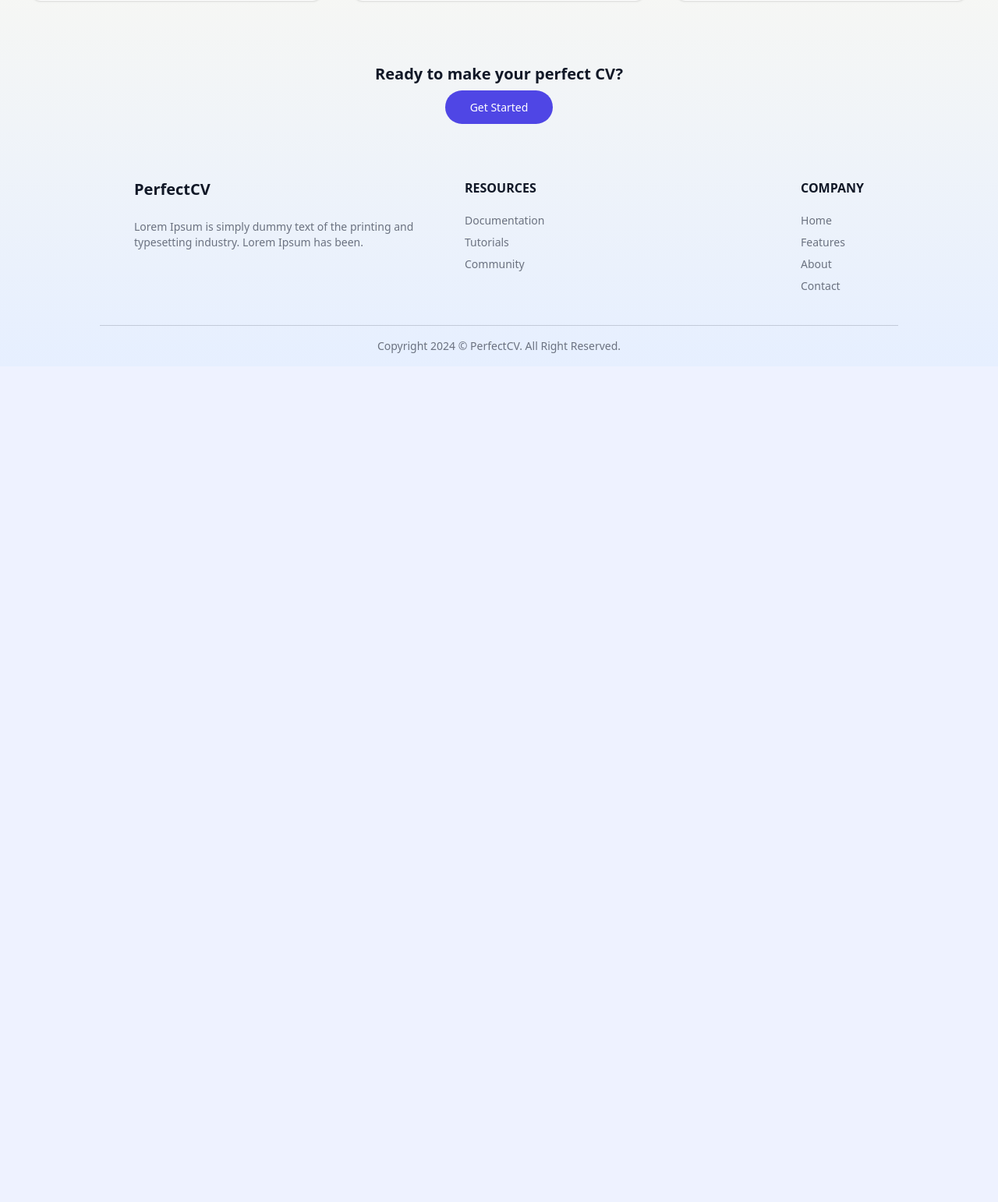
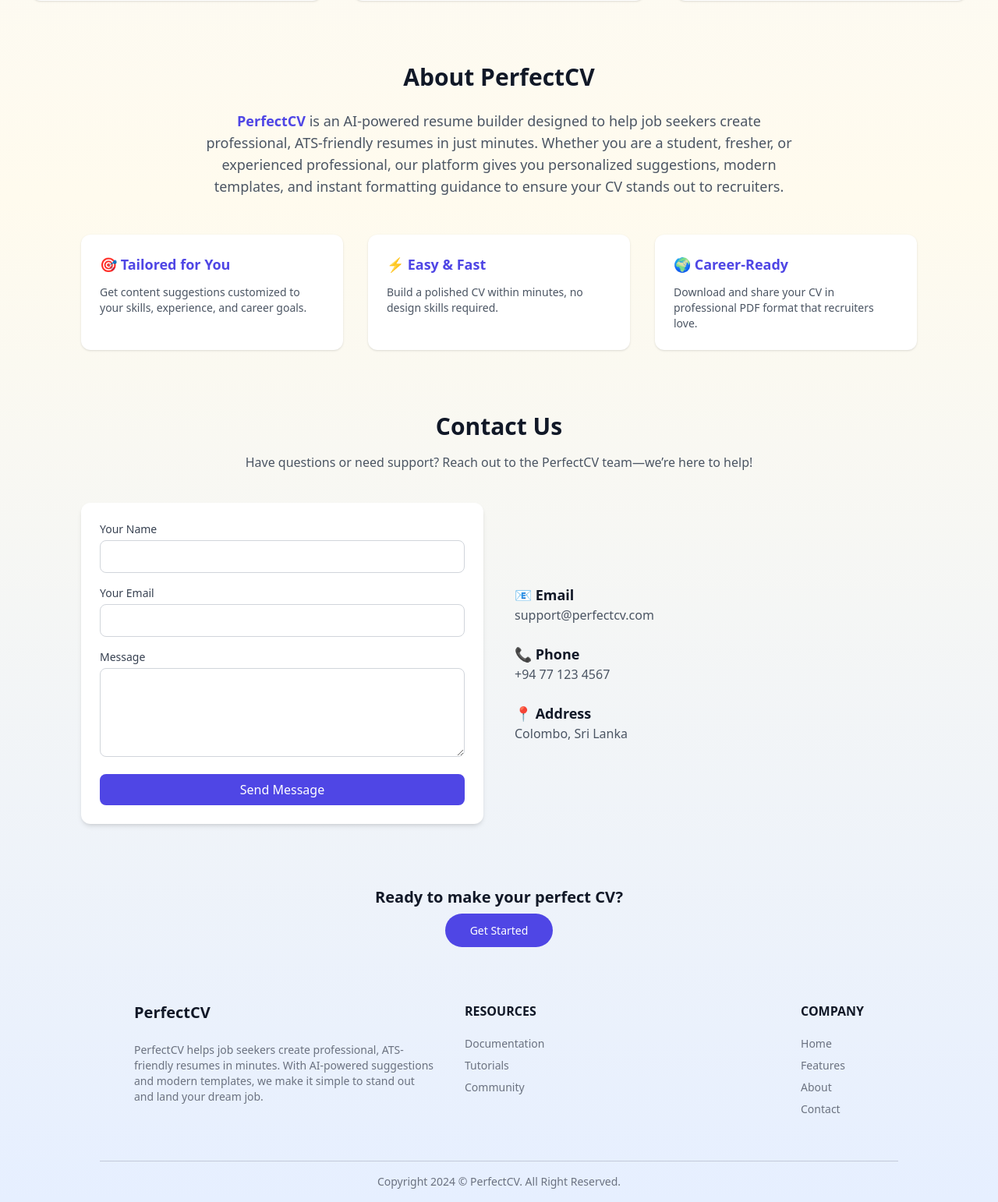
Before and after one commit to Dhivanujan/MiniProject-PerfectCV, a Flask app: page / in a window 1280 px wide. Shown: the part 1037-2579 px from the top of the page at 78% size. Before the commit the page ends 1490 px from the top, so only its background shows below. Run offline with Flask 3, Linux system fonts and the light colour scheme; parts of the project's set-up code (start-up, migrations or seed data) failed here and were passed over; some libraries are stand-ins or nearby versions.

Commit message:
Added some features and animation to the home page

```diff
--- a/templates/home.html
+++ b/templates/home.html
@@ -5,68 +5,80 @@
   <meta name="viewport" content="width=device-width, initial-scale=1.0">
   <title>PerfectCV - Create Your Perfect Resume</title>
   <script src="https://cdn.tailwindcss.com"></script>
+  <style>
+    /* Fade-in animation */
+    .fade-in {
+      opacity: 0;
+      transform: translateY(20px);
+      transition: all 0.8s ease-out;
+    }
+
+    .fade-in.show {
+      opacity: 1;
+      transform: translateY(0);
+    }
+
+    /* Scroll-padding to prevent navbar overlap */
+    html {
+      scroll-padding-top: 80px; /* adjust based on navbar height */
+      scroll-behavior: smooth;
+    }
+  </style>
 </head>
 <body class="bg-gradient-to-b from-[#F5F7FF] via-[#fffbee] to-[#E6EFFF]">
+
   <!-- Navbar -->
-  <header class="sticky top-0 bg-gradient-to-r from-indigo-50 to-blue-50 shadow-md z-50">
-    <div class="max-w-7xl mx-auto flex items-center justify-between px-6 py-4">
+  <header id="navbar" class="bg-white/80 sticky top-0 z-50 transition-all duration-300">
+    <div class="max-w-7xl mx-auto flex items-center justify-between px-6 py-3 md:py-4">
       <!-- Logo -->
       <a href="{{ url_for('home') }}" class="flex items-center">
-        <span class="font-extrabold text-2xl text-indigo-700 tracking-tight">📄 PerfectCV</span>
+        <span class="font-bold text-lg md:text-xl text-blue-600">PerfectCV</span>
       </a>
 
       <!-- Desktop Nav Links -->
-      <nav class="hidden md:flex items-center gap-6 text-gray-700 text-sm font-semibold">
-        <a href="{{ url_for('home') }}" class="flex items-center gap-2 px-4 py-2 rounded-xl hover:bg-indigo-100 hover:text-indigo-800 transition-all duration-300">
-          <span>🏠 Home</span>
-        </a>
-        <a href="#features" class="flex items-center gap-2 px-4 py-2 rounded-xl hover:bg-indigo-100 hover:text-indigo-800 transition-all duration-300">
-          <span>✨ Features</span>
-        </a>
-        <a href="#about" class="flex items-center gap-2 px-4 py-2 rounded-xl hover:bg-indigo-100 hover:text-indigo-800 transition-all duration-300">
-          <span>ℹ️ About</span>
-        </a>
-        <a href="#contact" class="flex items-center gap-2 px-4 py-2 rounded-xl hover:bg-indigo-100 hover:text-indigo-800 transition-all duration-300">
-          <span>📧 Contact</span>
-        </a>
+      <nav class="hidden md:flex gap-6 text-gray-700 text-sm font-medium">
+        <a href="#home" class="hover:text-indigo-600 transition">Home</a>
+        <a href="#features" class="hover:text-indigo-600 transition">Features</a>
+        <a href="#about" class="hover:text-indigo-600 transition">About</a>
+        <a href="#contact" class="hover:text-indigo-600 transition">Contact</a>
       </nav>
 
       <!-- Desktop Auth Buttons -->
       <div class="hidden md:flex items-center gap-4">
-        <a href="{{ url_for('login') }}" class="text-gray-700 hover:text-indigo-800 text-sm font-semibold px-4 py-2 rounded-xl hover:bg-indigo-100 transition-all duration-300">🔑 Login</a>
-        <a href="{{ url_for('register') }}" class="bg-indigo-600 text-white px-6 py-2 rounded-full text-sm font-semibold hover:bg-indigo-700 transition-all duration-300 shadow-md hover:shadow-lg">🚀 Get Started</a>
+        <a href="{{ url_for('login') }}" class="text-gray-700 hover:text-indigo-600 text-sm font-medium">Login</a>
+        <a href="{{ url_for('register') }}"
+           class="bg-indigo-600 text-white px-5 py-2 rounded-full text-sm font-medium hover:bg-indigo-700 transition">
+           Get Started
+        </a>
       </div>
 
       <!-- Mobile Menu Button -->
-      <button id="mobileMenuButton" class="md:hidden text-gray-700 focus:outline-none">
+      <button id="openMenu" class="md:hidden text-gray-700">
         <svg class="w-7 h-7" fill="none" stroke="currentColor" stroke-width="2" viewBox="0 0 24 24">
-          <path id="menuIcon" stroke-linecap="round" stroke-linejoin="round" d="M4 6h16M4 12h16M4 18h16" />
+          <path stroke-linecap="round" stroke-linejoin="round" d="M4 6h16M4 12h16M4 18h16" />
         </svg>
       </button>
     </div>
+  </header>
 
   <!-- Mobile Menu -->
-    <nav id="mobileMenu" class="hidden md:hidden bg-indigo-50 text-gray-700 text-sm font-semibold">
-      <div class="flex justify-end px-6 py-4">
-        <button id="closeMenuButton" class="text-gray-700 focus:outline-none">
+  <nav id="menu" class="fixed top-0 left-0 w-0 h-full bg-white overflow-hidden transition-all z-50 flex flex-col items-center justify-center gap-6 text-lg font-medium">
+    <button id="closeMenu" class="absolute top-5 right-5 text-gray-700">
       <svg class="w-7 h-7" fill="none" stroke="currentColor" stroke-width="2" viewBox="0 0 24 24">
         <path stroke-linecap="round" stroke-linejoin="round" d="M6 18L18 6M6 6l12 12" />
       </svg>
     </button>
-      </div>
-      <div class="flex flex-col items-center gap-4 py-4">
-        <a href="{{ url_for('home') }}" class="flex items-center gap-2 px-4 py-2 rounded-xl hover:bg-indigo-100 hover:text-indigo-800 transition-all duration-300">🏠 Home</a>
-        <a href="#features" class="flex items-center gap-2 px-4 py-2 rounded-xl hover:bg-indigo-100 hover:text-indigo-800 transition-all duration-300">✨ Features</a>
-        <a href="#about" class="flex items-center gap-2 px-4 py-2 rounded-xl hover:bg-indigo-100 hover:text-indigo-800 transition-all duration-300">ℹ️ About</a>
-        <a href="#contact" class="flex items-center gap-2 px-4 py-2 rounded-xl hover:bg-indigo-100 hover:text-indigo-800 transition-all duration-300">📧 Contact</a>
-        <a href="{{ url_for('login') }}" class="flex items-center gap-2 px-4 py-2 rounded-xl hover:bg-indigo-100 hover:text-indigo-800 transition-all duration-300">🔑 Login</a>
-        <a href="{{ url_for('register') }}" class="bg-indigo-600 text-white px-6 py-2 rounded-full font-semibold hover:bg-indigo-700 transition-all duration-300">🚀 Get Started</a>
-      </div>
+    <a href="#home" class="hover:text-indigo-600 transition">Home</a>
+    <a href="#features" class="hover:text-indigo-600 transition">Features</a>
+    <a href="#about" class="hover:text-indigo-600 transition">About</a>
+    <a href="#contact" class="hover:text-indigo-600 transition">Contact</a>
+    <a href="{{ url_for('login') }}" class="hover:text-indigo-600 transition">Login</a>
+    <a href="{{ url_for('register') }}" class="bg-indigo-600 text-white px-6 py-2 rounded-full hover:bg-indigo-700 transition">Get Started</a>
   </nav>
-  </header>
 
-  <!-- Rest of the original content (unchanged) -->
-  <main class="flex-grow flex flex-col-reverse lg:flex-row items-center justify-between max-w-7xl mx-auto w-full mt-16 px-6 sm:px-10 gap-12">
+  <!-- Hero Section -->
+  <main id="home" class="fade-in flex-grow flex flex-col-reverse lg:flex-row items-center justify-between max-w-7xl mx-auto w-full mt-16 px-6 sm:px-10 gap-12">
+      <!-- Left Content -->
       <div class="flex flex-col items-center lg:items-start text-center lg:text-left">
           <h1 class="bg-gradient-to-r from-indigo-600 to-purple-600 bg-clip-text text-transparent font-extrabold text-4xl sm:text-5xl lg:text-6xl leading-tight">
               Create the <br class="hidden sm:block"/> Perfect CV in minutes
@@ -86,6 +98,8 @@
               </a>
           </div>
       </div>
+
+      <!-- Right Image -->
       <div class="w-full lg:w-1/2 flex justify-center">
           <img class="rounded-3xl shadow-lg hover:scale-105 transition-transform duration-500 max-h-[450px] object-cover"
                src="{{ url_for('static', filename='Hero.png') }}"
@@ -93,7 +107,8 @@
       </div>
   </main>
 
-  <section id="features" class="mt-20 px-3 sm:px-10 max-w-7xl mx-auto">
+  <!-- Features Section -->
+  <section id="features" class="fade-in mt-20 px-3 sm:px-10 max-w-7xl mx-auto">
       <h2 class="text-center text-2xl font-bold text-gray-900 mb-10">Why Choose PerfectCV?</h2>
       <div class="grid grid-cols-1 md:grid-cols-3 gap-10 text-center">
           <div class="bg-white p-6 rounded-xl shadow hover:shadow-lg transition">
@@ -114,24 +129,103 @@
       </div>
   </section>
 
-  <section class="mt-20 mb-10 text-center">
+  <!-- About Section -->
+  <section id="about" class="fade-in mt-20 px-6 sm:px-10 max-w-6xl mx-auto">
+    <div class="text-center">
+      <h2 class="text-2xl md:text-3xl font-bold text-gray-900 mb-6">About PerfectCV</h2>
+      <p class="text-gray-600 max-w-3xl mx-auto leading-relaxed text-base sm:text-lg">
+        <span class="font-semibold text-indigo-600">PerfectCV</span> is an
+        AI-powered resume builder designed to help job seekers create
+        professional, ATS-friendly resumes in just minutes. Whether you are
+        a student, fresher, or experienced professional, our platform gives
+        you personalized suggestions, modern templates, and instant formatting
+        guidance to ensure your CV stands out to recruiters.
+      </p>
+    </div>
+
+    <div class="grid grid-cols-1 md:grid-cols-3 gap-8 mt-12">
+      <div class="bg-white p-6 rounded-xl shadow hover:shadow-lg transition">
+        <h3 class="font-semibold text-lg mb-3 text-indigo-600">🎯 Tailored for You</h3>
+        <p class="text-gray-600 text-sm">Get content suggestions customized to your skills, experience, and career goals.</p>
+      </div>
+      <div class="bg-white p-6 rounded-xl shadow hover:shadow-lg transition">
+        <h3 class="font-semibold text-lg mb-3 text-indigo-600">⚡ Easy & Fast</h3>
+        <p class="text-gray-600 text-sm">Build a polished CV within minutes, no design skills required.</p>
+      </div>
+      <div class="bg-white p-6 rounded-xl shadow hover:shadow-lg transition">
+        <h3 class="font-semibold text-lg mb-3 text-indigo-600">🌍 Career-Ready</h3>
+        <p class="text-gray-600 text-sm">Download and share your CV in professional PDF format that recruiters love.</p>
+      </div>
+    </div>
+  </section>
+
+  <!-- Contact Section -->
+  <section id="contact" class="fade-in mt-20 px-6 sm:px-10 max-w-6xl mx-auto">
+    <div class="text-center mb-10">
+      <h2 class="text-2xl md:text-3xl font-bold text-gray-900">Contact Us</h2>
+      <p class="text-gray-600 mt-4 max-w-2xl mx-auto">
+        Have questions or need support? Reach out to the PerfectCV team—we’re here to help!
+      </p>
+    </div>
+
+    <div class="grid grid-cols-1 md:grid-cols-2 gap-10">
+      <form action="#" method="POST" class="bg-white p-6 rounded-xl shadow-md space-y-4">
+        <div>
+          <label class="block text-sm font-medium text-gray-700 mb-1">Your Name</label>
+          <input type="text" name="name" required class="w-full border border-gray-300 rounded-lg px-4 py-2 focus:outline-none focus:ring-2 focus:ring-indigo-500"/>
+        </div>
+        <div>
+          <label class="block text-sm font-medium text-gray-700 mb-1">Your Email</label>
+          <input type="email" name="email" required class="w-full border border-gray-300 rounded-lg px-4 py-2 focus:outline-none focus:ring-2 focus:ring-indigo-500"/>
+        </div>
+        <div>
+          <label class="block text-sm font-medium text-gray-700 mb-1">Message</label>
+          <textarea name="message" rows="4" required class="w-full border border-gray-300 rounded-lg px-4 py-2 focus:outline-none focus:ring-2 focus:ring-indigo-500"></textarea>
+        </div>
+        <button type="submit" class="w-full bg-indigo-600 text-white py-2 px-4 rounded-lg font-medium hover:bg-indigo-700 transition">
+          Send Message
+        </button>
+      </form>
+
+      <div class="flex flex-col justify-center space-y-6">
+        <div>
+          <h3 class="font-semibold text-gray-900 text-lg">📧 Email</h3>
+          <p class="text-gray-600">support@perfectcv.com</p>
+        </div>
+        <div>
+          <h3 class="font-semibold text-gray-900 text-lg">📞 Phone</h3>
+          <p class="text-gray-600">+94 77 123 4567</p>
+        </div>
+        <div>
+          <h3 class="font-semibold text-gray-900 text-lg">📍 Address</h3>
+          <p class="text-gray-600">Colombo, Sri Lanka</p>
+        </div>
+      </div>
+    </div>
+  </section>
+
+  <!-- Call to Action Section -->
+  <section class="fade-in mt-20 mb-10 text-center">
       <h2 class="text-xl font-semibold text-gray-900 mb-4">Ready to make your perfect CV?</h2>
       <a href="{{ url_for('register') }}" class="bg-indigo-600 text-white px-8 py-3 rounded-full text-sm font-medium hover:bg-indigo-700 transition">
           Get Started
       </a>
   </section>
 
+  <!-- Footer -->
   <footer class="px-6 md:px-16 lg:px-24 xl:px-32 w-full">
     <div class="flex flex-col md:flex-row items-start justify-center gap-10 py-10 border-b border-gray-500/30">
         <div class="max-w-96">
             <span class="font-bold text-lg md:text-xl text-gray-900">PerfectCV</span>
             <p class="mt-6 text-sm text-gray-500">
-          Lorem Ipsum is simply dummy text of the printing and typesetting industry. Lorem Ipsum has been.
+                PerfectCV helps job seekers create professional, ATS-friendly resumes in minutes.
+                With AI-powered suggestions and modern templates, we make it simple to stand out
+                and land your dream job.
             </p>
             <div class="flex items-center gap-2 mt-3">
-          <a href="#"><svg width="20" height="20"></svg></a>
-          <a href="#"><svg width="20" height="20"></svg></a>
-          <a href="#"><svg width="20" height="20"></svg></a>
+                <a href="#"><svg width="20" height="20" ...></svg></a>
+                <a href="#"><svg width="20" height="20" ...></svg></a>
+                <a href="#"><svg width="20" height="20" ...></svg></a>
             </div>
         </div>
         <div class="w-1/2 flex flex-wrap md:flex-nowrap justify-between">
@@ -159,24 +253,52 @@
     </p>
   </footer>
 
-  <!-- Mobile Menu Script -->
+  <!-- Scripts -->
   <script>
-    const mobileMenuButton = document.getElementById('mobileMenuButton');
-    const closeMenuButton = document.getElementById('closeMenuButton');
-    const mobileMenu = document.getElementById('mobileMenu');
-    const menuIcon = document.getElementById('menuIcon');
+    // Mobile Menu
+    const openMenu = document.getElementById('openMenu');
+    const closeMenu = document.getElementById('closeMenu');
+    const menu = document.getElementById('menu');
 
-    mobileMenuButton.addEventListener('click', () => {
-      mobileMenu.classList.toggle('hidden');
-      menuIcon.setAttribute('d', mobileMenu.classList.contains('hidden')
-        ? 'M4 6h16M4 12h16M4 18h16'
-        : 'M6 18L18 6M6 6l12 12');
+    openMenu.addEventListener('click', () => {
+      menu.classList.remove('w-0');
+      menu.classList.add('w-full');
     });
 
-    closeMenuButton.addEventListener('click', () => {
-      mobileMenu.classList.add('hidden');
-      menuIcon.setAttribute('d', 'M4 6h16M4 12h16M4 18h16');
+    closeMenu.addEventListener('click', () => {
+      menu.classList.remove('w-full');
+      menu.classList.add('w-0');
+    });
+
+    // Sticky Navbar Scroll Animation
+    const navbar = document.getElementById('navbar');
+
+    window.addEventListener('scroll', () => {
+      if (window.scrollY > 20) {
+        navbar.classList.add('shadow-lg', 'bg-white', 'backdrop-blur-sm');
+        navbar.classList.remove('bg-white/80');
+      } else {
+        navbar.classList.remove('shadow-lg', 'backdrop-blur-sm');
+        navbar.classList.add('bg-white/80');
+      }
+    });
+
+    // Fade-in Sections on Scroll
+    const faders = document.querySelectorAll('.fade-in');
+    const appearOptions = { threshold: 0.1, rootMargin: "0px 0px -50px 0px" };
+
+    const appearOnScroll = new IntersectionObserver(function(entries, observer) {
+      entries.forEach(entry => {
+        if (!entry.isIntersecting) return;
+        entry.target.classList.add('show');
+        observer.unobserve(entry.target);
+      });
+    }, appearOptions);
+
+    faders.forEach(fader => {
+      appearOnScroll.observe(fader);
     });
   </script>
+
 </body>
 </html>
```
Lines whose indentation alone changed are shown as unchanged.
